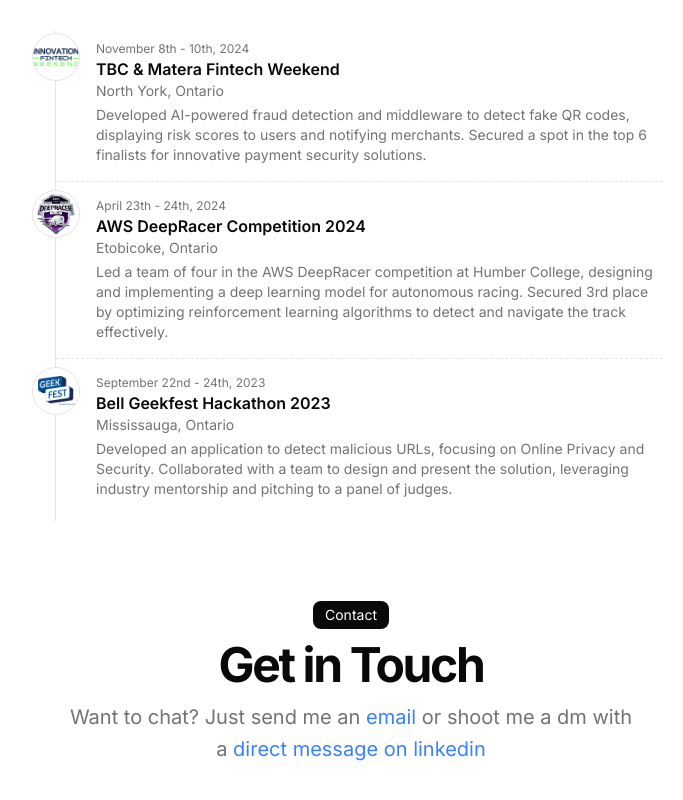
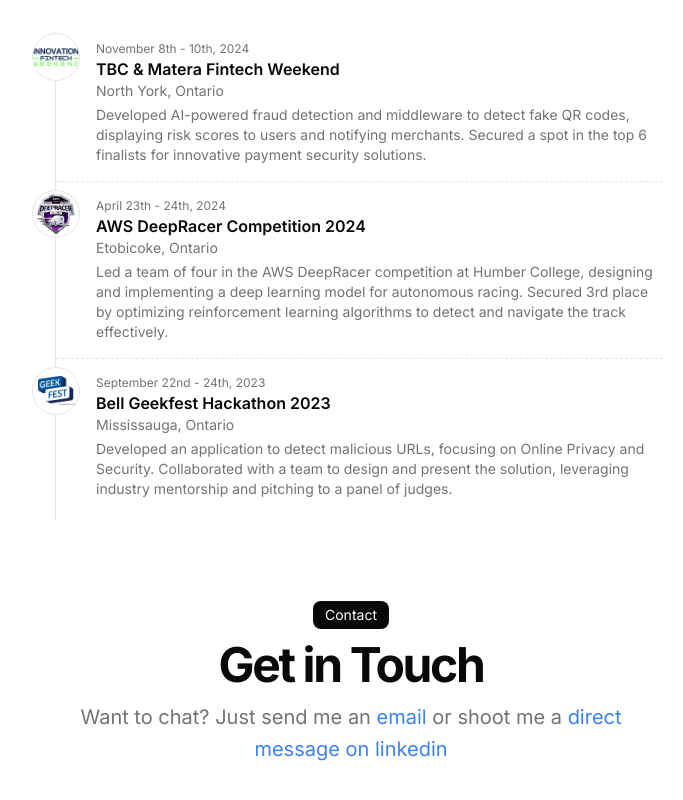
Before and after one commit to rajatsachdeva31/rajatsachdeva31.github.io, a Next.js app: page / in a window 1280 px wide. Shown: the part 1987-2787 px from the top of the page, without its empty margins (289-972 px from the left). Built offline with nearby package versions, Linux system fonts and the light colour scheme.

Commit message:
minor fix

```diff
--- a/src/app/layout.tsx
+++ b/src/app/layout.tsx
@@ -56,7 +56,7 @@
     <html lang="en" suppressHydrationWarning>
       <body
         className={cn(
-          "min-h-screen bg-background font-sans antialiased max-w-2xl mx-auto py-12 sm:py-24 px-6 overscroll-none",
+          "min-h-screen bg-background font-sans antialiased max-w-2xl mx-auto py-12 sm:py-24 px-6 overscroll-none overscroll-y-none",
           fontSans.variable
         )}
       >
--- a/src/app/page.tsx
+++ b/src/app/page.tsx
@@ -219,7 +219,7 @@
                 >
                   email
                 </Link>{" "}
-                or shoot me a dm with a{" "}
+                or shoot me a{" "}
                 <Link
                   href={DATA.contact.social.LinkedIn.url}
                   className="text-blue-500 hover:underline"
```
